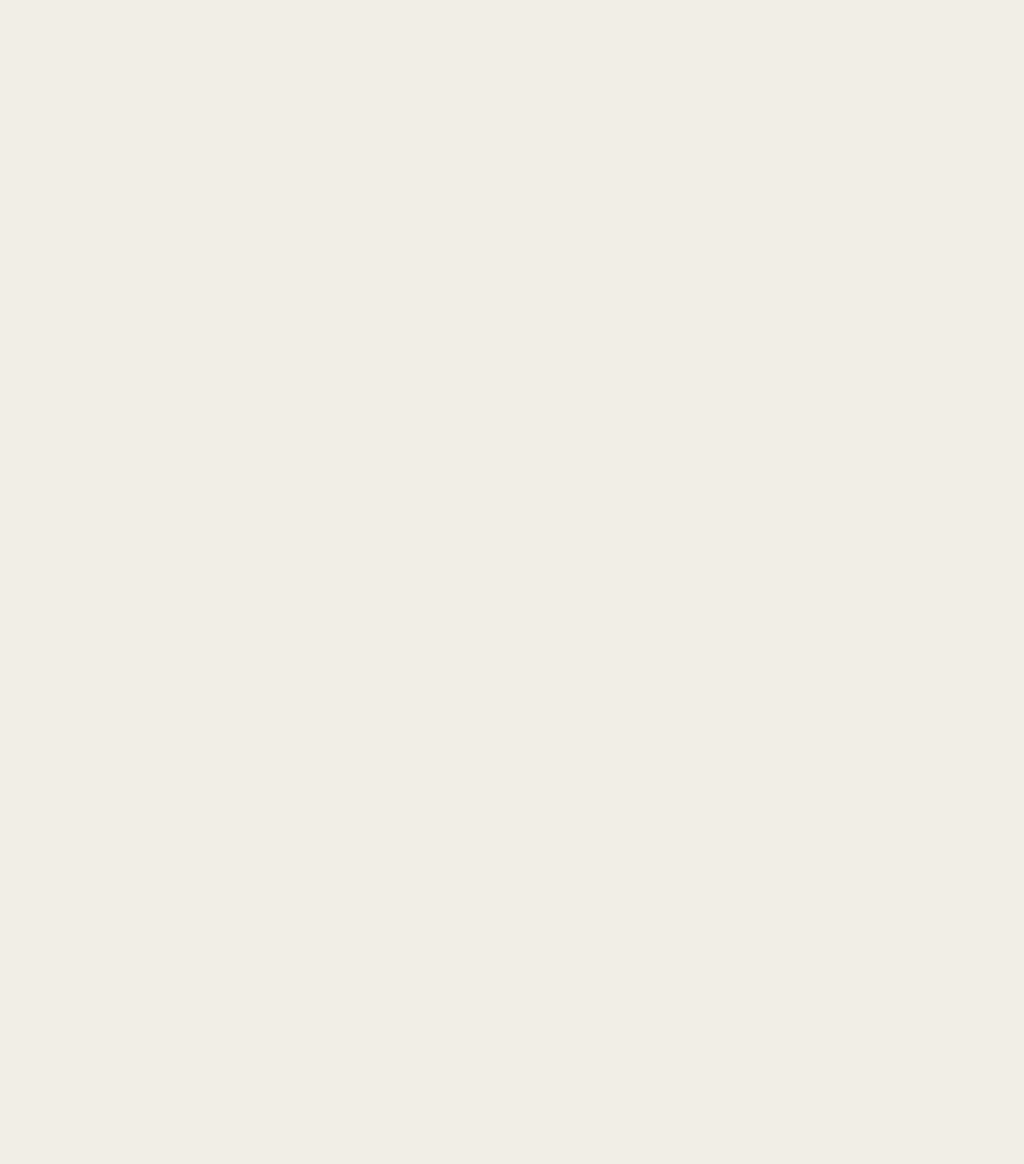
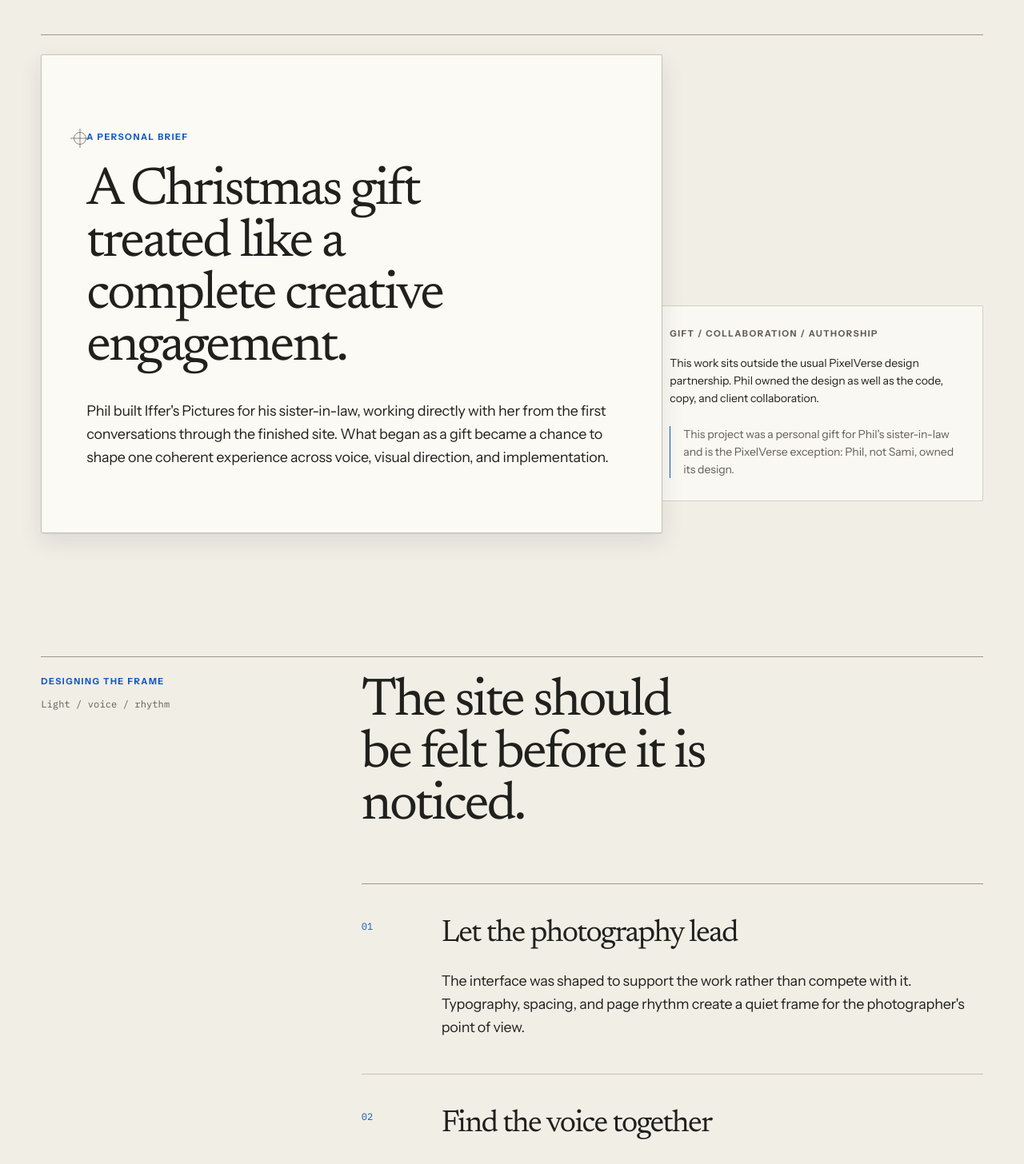
Before and after one commit to parfuso-pvs/portfolio, a Next.js app: page /work/iffers-pictures in a window 1280 px wide. Shown: the part 1330-2786 px from the top of the page at 80% size. Before the commit the page ends 1373 px from the top, so only its background shows below. Built offline with nearby package versions, Linux system fonts and the light colour scheme.

Commit message:
feat(PORT-601): build Iffer's Pictures narrative

```diff
--- a/src/app/work/iffers-pictures/page.tsx
+++ b/src/app/work/iffers-pictures/page.tsx
@@ -1,6 +1,7 @@
 import type { Metadata } from "next";
 
 import { CaseStudyFrame } from "@/components/case-study/case-study-frame";
+import { IffersPicturesNarrative } from "@/components/case-study/iffers-pictures-narrative";
 import { getProject } from "@/content/projects";
 
 const project = getProject("iffers-pictures");
@@ -11,5 +12,9 @@ export const metadata: Metadata = {
 };
 
 export default function IffersPicturesPage() {
-  return <CaseStudyFrame project={project} />;
+  return (
+    <CaseStudyFrame project={project}>
+      <IffersPicturesNarrative project={project} />
+    </CaseStudyFrame>
+  );
 }
--- /dev/null
+++ b/src/components/case-study/iffers-pictures-narrative.tsx
@@ -0,0 +1,153 @@
+import { iffersPicturesCaseStudy } from "@/content/case-studies/iffers-pictures";
+import type { FeaturedProjectRecord } from "@/content/projects";
+
+import { MaterialSurface, RegistrationMark } from "@/components/ui/material-surface";
+
+type IffersPicturesProjectRecord = Extract<FeaturedProjectRecord, { id: "iffers-pictures" }>;
+
+type IffersPicturesNarrativeProps = {
+  project: IffersPicturesProjectRecord;
+};
+
+export function IffersPicturesNarrative({ project }: IffersPicturesNarrativeProps) {
+  return (
+    <div aria-label="Iffer's Pictures case-study chapters">
+      <section className="px-page-gutter pb-section" aria-labelledby="iffers-origin">
+        <div className="mx-auto grid w-full max-w-[90rem] gap-8 border-t border-line-strong pt-6 lg:grid-cols-12 lg:gap-6">
+          <MaterialSurface
+            as="article"
+            elevation="raised"
+            className="relative px-6 py-10 sm:px-10 sm:py-14 lg:col-span-8 lg:px-14 lg:py-20"
+          >
+            <RegistrationMark className="top-4 right-4" />
+            <p className="type-label text-accent">{iffersPicturesCaseStudy.origin.eyebrow}</p>
+            <h2 id="iffers-origin" className="type-heading text-ink mt-7 max-w-[13ch] text-pretty">
+              {iffersPicturesCaseStudy.origin.title}
+            </h2>
+            <p className="type-body text-ink mt-8 max-w-2xl">
+              {iffersPicturesCaseStudy.origin.body}
+            </p>
+          </MaterialSurface>
+
+          <aside
+            className="material-vellum self-end px-6 py-7 lg:col-span-4 lg:mb-10 lg:-ml-10"
+            aria-label="Project attribution"
+          >
+            <p className="type-label text-muted">Gift / collaboration / authorship</p>
+            <p className="type-body-small text-ink mt-5">{iffersPicturesCaseStudy.origin.note}</p>
+            <p className="type-body-small text-muted mt-6 border-l border-accent pl-4">
+              {project.attribution}
+            </p>
+          </aside>
+        </div>
+      </section>
+
+      <section className="px-page-gutter pb-section" aria-labelledby="iffers-design-principles">
+        <div className="mx-auto grid w-full max-w-[90rem] gap-12 border-t border-line-strong pt-6 lg:grid-cols-12 lg:gap-6">
+          <header className="lg:col-span-3">
+            <p className="type-label text-accent">Designing the frame</p>
+            <p className="type-mono text-muted mt-3">Light / voice / rhythm</p>
+          </header>
+
+          <div className="lg:col-span-8 lg:col-start-5">
+            <h2
+              id="iffers-design-principles"
+              className="type-heading text-ink max-w-[12ch] text-pretty"
+            >
+              The site should be felt before it is noticed.
+            </h2>
+            <ol className="mt-12 divide-y divide-line border-y border-line-strong sm:mt-16">
+              {iffersPicturesCaseStudy.principles.map((principle) => (
+                <li
+                  key={principle.index}
+                  className="grid gap-5 py-9 sm:grid-cols-[5rem_minmax(0,1fr)] sm:py-11"
+                >
+                  <p className="type-mono text-accent">{principle.index}</p>
+                  <article>
+                    <h3 className="type-heading text-ink text-[clamp(2rem,3vw,3.5rem)]">
+                      {principle.title}
+                    </h3>
+                    <p className="type-body text-ink mt-6 max-w-3xl">{principle.body}</p>
+                  </article>
+                </li>
+              ))}
+            </ol>
+          </div>
+        </div>
+      </section>
+
+      <section className="px-page-gutter pb-section" aria-labelledby="iffers-ownership">
+        <div className="bg-media-backdrop text-media-foreground relative mx-auto w-full max-w-[90rem] overflow-hidden px-6 py-10 sm:px-10 sm:py-14 lg:px-14 lg:py-20">
+          <div
+            className="pointer-events-none absolute inset-0 opacity-15 [background-image:linear-gradient(color-mix(in_srgb,var(--paper-raised)_18%,transparent)_1px,transparent_1px),linear-gradient(90deg,color-mix(in_srgb,var(--paper-raised)_18%,transparent)_1px,transparent_1px)] [background-size:4rem_4rem]"
+            aria-hidden="true"
+          />
+          <span
+            className="bg-accent absolute top-0 left-[12%] h-2 w-24 sm:left-[18%] sm:w-36"
+            aria-hidden="true"
+          />
+
+          <div className="relative grid gap-14 lg:grid-cols-12 lg:gap-6">
+            <header className="lg:col-span-7">
+              <p className="type-label text-accent-on-dark">
+                {iffersPicturesCaseStudy.ownership.eyebrow}
+              </p>
+              <h2
+                id="iffers-ownership"
+                className="type-heading text-media-foreground mt-7 max-w-[13ch] text-pretty"
+              >
+                {iffersPicturesCaseStudy.ownership.title}
+              </h2>
+              <p className="type-body text-media-foreground/75 mt-8 max-w-2xl">
+                {iffersPicturesCaseStudy.ownership.body}
+              </p>
+              <p className="type-body-small text-media-foreground/60 mt-7 max-w-2xl border-l border-accent-on-dark pl-5">
+                {iffersPicturesCaseStudy.ownership.note}
+              </p>
+            </header>
+
+            <aside className="lg:col-span-4 lg:col-start-9" aria-label="Project scope">
+              <p className="type-label text-accent-on-dark">Scope / 01—03</p>
+              <ul className="mt-8 divide-y divide-media-foreground/20 border-y border-media-foreground/20">
+                {project.approvedFeatures.map((feature, index) => (
+                  <li key={feature} className="grid grid-cols-[2rem_minmax(0,1fr)] gap-4 py-6">
+                    <span className="type-mono text-accent-on-dark" aria-hidden="true">
+                      {String(index + 1).padStart(2, "0")}
+                    </span>
+                    <span className="type-body-small text-media-foreground/70">{feature}</span>
+                  </li>
+                ))}
+              </ul>
+            </aside>
+          </div>
+        </div>
+      </section>
+
+      <section className="px-page-gutter pb-section" aria-labelledby="iffers-proof">
+        <div className="mx-auto grid w-full max-w-[90rem] gap-12 border-t border-line-strong pt-6 lg:grid-cols-12 lg:gap-6">
+          <header className="lg:col-span-3">
+            <p className="type-label text-accent">{iffersPicturesCaseStudy.closing.eyebrow}</p>
+            <p className="type-mono text-muted mt-3">Direction / implementation</p>
+          </header>
+
+          <div className="lg:col-span-6 lg:col-start-5">
+            <h2 id="iffers-proof" className="type-heading text-ink max-w-[13ch] text-pretty">
+              {iffersPicturesCaseStudy.closing.title}
+            </h2>
+            <p className="type-body text-ink mt-7 max-w-2xl">
+              {iffersPicturesCaseStudy.closing.body}
+            </p>
+          </div>
+
+          <aside
+            className="border-l border-accent pl-5 lg:col-span-2 lg:col-start-11"
+            aria-label="Project proof"
+          >
+            <p className="type-label text-muted">Public result</p>
+            <p className="type-body-small text-ink mt-4">{project.proofPoints[0]}</p>
+          </aside>
+        </div>
+      </section>
+    </div>
+  );
+}
--- /dev/null
+++ b/src/content/case-studies/iffers-pictures.ts
@@ -0,0 +1,36 @@
+export const iffersPicturesCaseStudy = {
+  origin: {
+    eyebrow: "A personal brief",
+    title: "A Christmas gift treated like a complete creative engagement.",
+    body: "Phil built Iffer's Pictures for his sister-in-law, working directly with her from the first conversations through the finished site. What began as a gift became a chance to shape one coherent experience across voice, visual direction, and implementation.",
+    note: "This work sits outside the usual PixelVerse design partnership. Phil owned the design as well as the code, copy, and client collaboration.",
+  },
+  principles: [
+    {
+      index: "01",
+      title: "Let the photography lead",
+      body: "The interface was shaped to support the work rather than compete with it. Typography, spacing, and page rhythm create a quiet frame for the photographer's point of view.",
+    },
+    {
+      index: "02",
+      title: "Find the voice together",
+      body: "Discovery and copy developed through direct collaboration, translating how the photographer speaks about her work into a site that feels personal instead of templated.",
+    },
+    {
+      index: "03",
+      title: "Compose every viewport",
+      body: "The gallery and supporting content were designed as one responsive system, so the visual hierarchy remains intentional when the canvas changes from desktop to mobile.",
+    },
+  ],
+  ownership: {
+    eyebrow: "Complete ownership",
+    title: "No handoff between the idea, the design, and the build.",
+    body: "Phil moved between discovery, writing, art direction, interface design, and implementation without losing the thread between them. Decisions could be tested against the same goal from the first conversation through the final code.",
+    note: "The project demonstrates a different mode of product work: smaller in scale than an exchange platform, but broader in individual creative responsibility.",
+  },
+  closing: {
+    eyebrow: "What the work demonstrates",
+    title: "Creative direction becomes stronger when it survives the implementation.",
+    body: "Iffer's Pictures belongs in the portfolio because the design and engineering are inseparable. The public result reflects one continuous set of decisions rather than a concept handed off between disciplines.",
+  },
+} as const;
```
Also changed, not shown: 2 other files (tests, documents, lock files or other folders).
